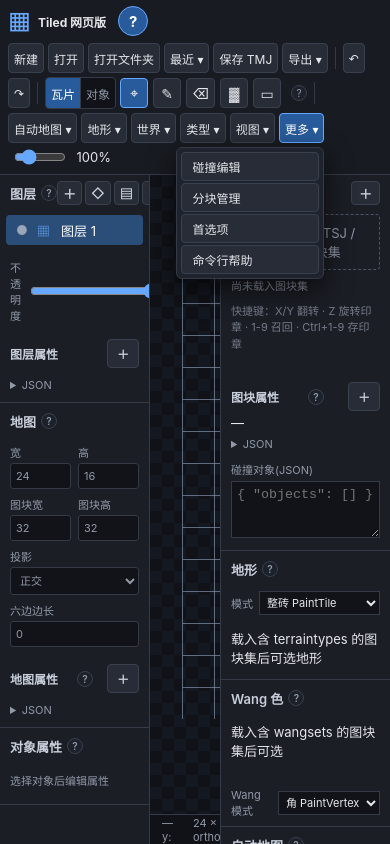
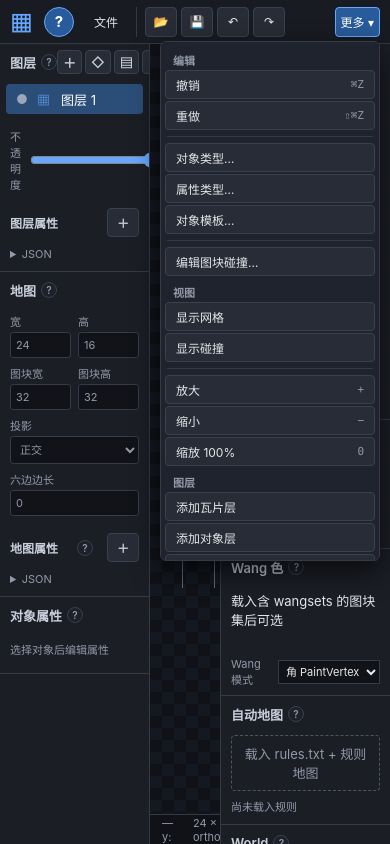
Before and after one commit to yujizhuu/tiled-web, a plain HTML site: page tool/index.html in a window 390 px wide. Both pictures are taken after a click on the button "更多 ▾". Drawn offline with Linux system fonts and the light colour scheme.

Commit message:
Web 0.9.1: 顶栏改为桌面式菜单栏（文件/编辑/视图/图层/地图/世界/帮助）+ 常用图标 + 「更多 ▾」溢出菜单；ResizeObserver 自适应，各宽度不溢出不重叠；新增 tool/test_topbar.js

```diff
--- a/cli/package.json
+++ b/cli/package.json
@@ -1,6 +1,6 @@
 {
   "name": "tiled-web-cli",
-  "version": "0.9.0",
+  "version": "0.9.1",
   "description": "Zero-dependency command-line tool and MCP server for editing Tiled maps (TMJ/TMX): tiles, layers, objects, properties, tilesets, stamps, templates, automap, worlds, export.",
   "license": "AGPL-3.0-or-later",
   "bin": {
--- a/tool/index.html
+++ b/tool/index.html
@@ -8,7 +8,7 @@
 </head>
 <body>
   <header class="topbar">
-    <div class="brand"><span class="brand-mark">▦</span><span>Tiled 网页版</span><small>1.2.4 · 0.9</small></div>
+    <div class="brand"><span class="brand-mark">▦</span><span>Tiled 网页版</span><small>1.2.4 · 0.9.1</small></div>
     <div class="toolbar" role="toolbar" aria-label="编辑工具">
       <button data-action="new" title="新建地图">新建</button>
       <button data-action="open" title="打开 TMJ、TMX 或 TSJ">打开</button>
@@ -337,5 +337,6 @@
   <script src="tiled-folder.js"></script>
   <script src="tiled-help-content.js"></script>
   <script src="tiled-help.js"></script>
+  <script src="tiled-topbar.js"></script>
 </body>
 </html>
--- /dev/null
+++ b/tool/tiled-topbar.js
@@ -0,0 +1,172 @@
+/* Tiled 网页版 · 顶栏布局：桌面式菜单栏 + 常用图标 + 「更多 ▾」溢出菜单。
+ * 只搬动已有按钮节点（保留其事件），重复入口用代理项转发 click。 */
+(function () {
+  'use strict';
+  const $ = (s, r = document) => r.querySelector(s);
+  const KEYS = { save: '⌘S', undo: '⌘Z', redo: '⇧⌘Z', 'zoom-in': '+', 'zoom-out': '−', 'zoom-reset': '0' };
+
+  function proxy(orig, label, key) {
+    const b = document.createElement('button');
+    b.type = 'button'; b.setAttribute('role', 'menuitem'); b.className = 'tb-proxy';
+    b.title = orig ? (orig.title || label) : label;
+    b.innerHTML = '<span class="tb-lbl"></span>' + (key ? '<kbd>' + key + '</kbd>' : '');
+    b.firstChild.textContent = label;
+    b.addEventListener('click', () => { if (orig) orig.click(); });
+    return b;
+  }
+  function asItem(el, label) {
+    if (!el) return null;
+    el.setAttribute('role', 'menuitem');
+    if (label) el.textContent = label;
+    const k = KEYS[el.dataset.action];
+    if (k && !el.querySelector('kbd')) { const t = el.textContent; el.innerHTML = '<span class="tb-lbl"></span><kbd>' + k + '</kbd>'; el.firstChild.textContent = t; }
+    return el;
+  }
+  function makeMenu(label, title) {
+    const m = document.createElement('div'); m.className = 'tb-menu tb-mb'; m.dataset.label = label;
+    m.innerHTML = '<button type="button" class="tb-menu-btn" aria-haspopup="true" aria-expanded="false"></button><div class="tb-menu-panel" role="menu" hidden></div>';
+    const b = m.firstChild; b.textContent = label; b.title = title || label;
+    return m;
+  }
+  function sep() { const h = document.createElement('hr'); h.className = 'tb-menu-sep'; return h; }
+  function closeAll(except) {
+    document.querySelectorAll('.tb-menu.open').forEach((m) => {
+      if (m === except || (except && m.contains(except))) return;
+      m.classList.remove('open');
+      const b = m.querySelector(':scope > .tb-menu-btn'), p = m.querySelector(':scope > .tb-menu-panel');
+      if (b) b.setAttribute('aria-expanded', 'false'); if (p) p.hidden = true;
+    });
+  }
+  function openMenu(m) {
+    const b = m.querySelector(':scope > .tb-menu-btn'), p = m.querySelector(':scope > .tb-menu-panel');
+    closeAll(); m.classList.add('open'); b.setAttribute('aria-expanded', 'true'); p.hidden = false;
+    p.classList.remove('tb-menu-panel-end'); p.style.left = '';
+    const r = p.getBoundingClientRect();
+    if (r.right > window.innerWidth - 4) p.classList.add('tb-menu-panel-end');
+  }
+  function bindMenu(m) {
+    const b = m.querySelector(':scope > .tb-menu-btn'), p = m.querySelector(':scope > .tb-menu-panel');
+    b.addEventListener('click', (e) => { e.preventDefault(); e.stopPropagation(); m.classList.contains('open') ? closeAll() : openMenu(m); });
+    b.addEventListener('mouseenter', () => { if (m.closest('.tb-more-panel') || m.classList.contains('tb-more')) return; const o = document.querySelector('.tb-mb.open'); if (o && o !== m && !o.classList.contains('tb-more')) openMenu(m); });
+    p.addEventListener('click', (e) => {
+      e.stopPropagation();
+      const hit = e.target.closest('button'); if (!hit || hit.classList.contains('tb-menu-btn')) return;
+      if (hit.closest('#recentFolderMenu') && hit.closest('#recentFolderMenu > .tb-menu-btn')) return;
+      closeAll();
+    });
+  }
+
+  function build() {
+    const bar = $('.topbar'), tb = $('.topbar .toolbar');
+    if (!bar || !tb || bar.dataset.layout === 'menubar') return;
+    bar.dataset.layout = 'menubar';
+    const A = (a) => tb.querySelector('[data-action="' + a + '"]') || document.querySelector('.topbar [data-action="' + a + '"]');
+    const T = (t) => tb.querySelector('.tb-menu [data-tool="' + t + '"]');
+    const folderBtn = tb.querySelector('[data-role="open-folder"]');
+    const recent = $('#recentFolderMenu');
+    const helpBtn = $('.topbar .help-main');
+
+    const menubar = document.createElement('nav'); menubar.className = 'tb-menubar'; menubar.setAttribute('aria-label', '菜单栏');
+    const defs = [];
+    const add = (label, title, items) => { const m = makeMenu(label, title); const p = m.lastChild; items.filter(Boolean).forEach((i) => p.appendChild(i)); menubar.appendChild(m); defs.push(m); return m; };
+
+    const save = A('save'), undo = A('undo'), redo = A('redo');
+    add('文件', '文件：新建、打开、保存、导出', [
+      asItem(A('new'), '新建地图…'), asItem(A('open'), '打开文件…'),
+      folderBtn && proxy(folderBtn, '打开文件夹…'), recent, sep(),
+      proxy(save, '保存', KEYS.save), asItem(A('save-tmx'), '导出 TMX'), asItem(A('save-csv'), '导出 CSV（当前层）'), asItem(A('export-png'), '导出 PNG'), sep(),
+      asItem(A('preferences'), '首选项…')]);
+    add('编辑', '编辑：撤销、重做、类型与模板', [
+      proxy(undo, '撤销', KEYS.undo), proxy(redo, '重做', KEYS.redo), sep(),
+      asItem(A('object-types'), '对象类型…'), asItem(A('property-types'), '属性类型…'), asItem(A('templates'), '对象模板…'), sep(),
+      asItem(A('edit-collision'), '编辑图块碰撞…')]);
+    add('视图', '视图：网格、碰撞、缩放', [
+      asItem(A('grid'), '显示网格'), asItem(A('collision'), '显示碰撞'), sep(),
+      asItem(A('zoom-in'), '放大'), asItem(A('zoom-out'), '缩小'), asItem(A('zoom-reset'), '缩放 100%')]);
+    const L = (a) => document.querySelector('.layers-section [data-action="' + a + '"]');
+    add('图层', '图层：添加、排序、删除', [
+      proxy(L('add-layer'), '添加瓦片层'), proxy(L('add-object-layer'), '添加对象层'), proxy(L('add-group-layer'), '添加组层'), sep(),
+      proxy(L('move-layer-up'), '图层上移'), proxy(L('move-layer-down'), '图层下移'), proxy(L('remove-layer'), '删除图层')]);
+    add('地图', '地图：自动地图、地形、分块', [
+      asItem(A('automap'), '应用自动地图规则'), asItem(A('toggle-live-automap'), '实时自动地图'), asItem(A('automap-browser'), '规则浏览…'), asItem(A('rule-edit'), '规则编辑…'), sep(),
+      asItem(T('terrain'), '地形笔刷'), asItem(T('wang'), 'Wang 笔刷'), asItem(A('wang-fill'), 'Wang 区域填充'), asItem(A('terrain-mark'), '标记地形角'), sep(),
+      asItem(A('chunk-panel'), '无限地图分块…')]);
+    add('世界', '世界与资源目录', [
+      asItem(A('load-world'), '打开 .world…'), asItem(A('world-view-toggle'), '世界视图'), asItem(A('world-editor'), '世界编辑…'), sep(), asItem(A('bind-assets'), '绑定资源目录…')]);
+    const helpItems = [helpBtn && proxy(helpBtn, '帮助文档', 'F1'), asItem(A('cli-help'), '浏览器命令行帮助')];
+    const helpMenu = add('帮助', '帮助', helpItems);
+    // 兜底：旧工具栏里还没被收编的动作都放进「编辑」，保证每个功能都可达
+    const leftovers = [...tb.querySelectorAll('.tb-menu-panel [data-action], .tb-menu-panel [data-tool]')].filter((el) => !menubar.contains(el));
+    leftovers.forEach((el) => defs[1].lastChild.appendChild(asItem(el)));
+
+    // 常用图标
+    const prim = document.createElement('div'); prim.className = 'tb-primary tb-chunk'; prim.setAttribute('role', 'group'); prim.setAttribute('aria-label', '常用');
+    const icon = (el, ch, title) => { if (!el) return; el.classList.add('tb-icon'); el.textContent = ch; el.title = title; el.removeAttribute('role'); prim.appendChild(el); };
+    icon(folderBtn, '📂', '打开文件夹（自动关联图块集）');
+    icon(save, '💾', '保存（⌘S）');
+    icon(undo, '↶', '撤销（⌘Z）');
+    icon(redo, '↷', '重做（⇧⌘Z）');
+
+    // 工具面板
+    const tools = document.createElement('div'); tools.className = 'tb-tools tb-chunk'; tools.dataset.label = '工具';
+    [tb.querySelector('.tool-mode'), ...tb.querySelectorAll(':scope > .tool-group')].forEach((n) => n && tools.appendChild(n));
+    const zoom = tb.querySelector('.zoom'); if (zoom) zoom.classList.add('tb-chunk'), zoom.dataset.label = '缩放';
+
+    // 更多
+    const more = makeMenu('更多 ▾', '放不下的菜单和工具'); more.classList.add('tb-more'); more.lastChild.classList.add('tb-more-panel', 'tb-menu-panel-end'); more.hidden = true;
+
+    // 重组
+    tb.textContent = '';
+    tb.append(menubar, prim, tools);
+    if (zoom) tb.append(zoom);
+    tb.append(more);
+    [...defs, more].forEach(bindMenu);
+    if (recent) { recent.classList.add('tb-sub'); recent.querySelector('.tb-menu-btn').textContent = '最近的文件夹 ▸'; }
+
+    const status = $('#status');
+    // 收起顺序：先隐状态，再缩放、工具，再从右往左收菜单
+    const chunks = [zoom, tools, ...defs.slice().reverse()].filter(Boolean);
+    const homes = new Map(); chunks.forEach((c) => homes.set(c, { parent: c.parentNode, next: null }));
+    const order = [...tb.children];
+    function restore() {
+      // 按原始顺序放回
+      menubar.textContent = ''; defs.forEach((d) => menubar.appendChild(d));
+      [menubar, prim, tools, zoom, more].forEach((n) => n && tb.appendChild(n));
+      more.lastChild.textContent = '';
+    }
+    const over = () => bar.scrollWidth > bar.clientWidth + 0.5 || tb.scrollWidth > tb.clientWidth + 0.5;
+    let busy = false, lastW = -1;
+    function layout(force) {
+      const w = bar.clientWidth; if (busy || (!force && w === lastW)) return; busy = true; lastW = w;
+      const wasOpen = document.querySelector('.topbar .tb-mb.open');
+      closeAll(); restore(); more.hidden = true; bar.classList.remove('tb-no-status', 'tb-compact');
+      if (status) status.hidden = false;
+      if (over()) bar.classList.add('tb-compact');
+      if (over() && status) { bar.classList.add('tb-no-status'); }
+      const moved = [];
+      for (const c of chunks) {
+        if (!over()) break;
+        more.hidden = false; moved.unshift(c);
+        more.lastChild.textContent = ''; moved.forEach((x) => more.lastChild.appendChild(x));
+        if (c.classList.contains('tb-mb')) { c.classList.remove('open'); c.querySelector(':scope > .tb-menu-panel').hidden = true; }
+      }
+      // 「更多」里按原顺序：菜单在前
+      more.lastChild.textContent = '';
+      [...defs.filter((d) => moved.includes(d)), tools, zoom].filter((x) => x && moved.includes(x)).forEach((x) => more.lastChild.appendChild(x));
+      menubar.hidden = !menubar.children.length;
+      if (wasOpen && !wasOpen.hidden && !wasOpen.closest('.tb-more-panel') && wasOpen.isConnected) openMenu(wasOpen);
+      busy = false;
+    }
+    const ro = new ResizeObserver(() => layout(false)); ro.observe(bar);
+    window.addEventListener('resize', () => layout(false));
+    window.TiledTopbar = { layout: () => layout(true) };
+    layout(true);
+    void order; void homes; void helpMenu;
+  }
+  // 其他模块在 0–140ms 内各自 boot（folder 模块会插入「打开文件夹」），之后再重组
+  function init() {
+    const t0 = Date.now();
+    (function wait() { if (document.querySelector('[data-role="open-folder"]') || Date.now() - t0 > 2500) setTimeout(build, 30); else setTimeout(wait, 40); })();
+  }
+  if (document.readyState === 'loading') document.addEventListener('DOMContentLoaded', init); else init();
+})();
--- a/tool/tiled.css
+++ b/tool/tiled.css
@@ -123,3 +123,42 @@ button[data-action="toggle-live-automap"].active{background:var(--accent2);borde
 .help-example{background:#111319;border-left:3px solid var(--accent);padding:6px 10px!important;margin-top:8px!important}
 .help-note{color:#e8c070!important;font-size:12px;margin-top:6px!important}
 .section-head>span:first-child{white-space:nowrap;display:inline-flex;align-items:center}.layers-section .section-actions button{padding:1px 5px}
+/* ===== 顶栏：菜单栏布局（0.9.1） ===== */
+.topbar[data-layout="menubar"]{flex-wrap:nowrap;overflow:hidden;gap:10px;min-height:44px;padding:4px 10px;position:relative;z-index:50}
+.topbar[data-layout="menubar"]{overflow:visible}
+.topbar[data-layout="menubar"] .toolbar{flex:1 1 0;min-width:0;flex-wrap:nowrap;overflow:visible;gap:8px;padding:0}
+.topbar[data-layout="menubar"] .brand{flex-shrink:0}
+.topbar[data-layout="menubar"] .status{flex:0 1 auto;min-width:0;max-width:200px}
+.topbar.tb-no-status .status{display:none}
+.topbar.tb-compact .brand>span:not(.brand-mark){display:none}
+.topbar.tb-compact .brand small{display:none}
+.tb-menubar{display:flex;flex-wrap:nowrap;gap:1px;flex-shrink:0}
+.tb-menubar>.tb-menu>.tb-menu-btn{background:transparent;border-color:transparent;padding:3px 9px;height:30px}
+.tb-menubar>.tb-menu>.tb-menu-btn:hover{background:#2a303c}
+.tb-chunk{display:flex;align-items:center;gap:4px;flex-shrink:0;flex-wrap:nowrap}
+.tb-primary{padding-left:8px;border-left:1px solid var(--line)}
+.tb-tools{padding-left:8px;border-left:1px solid var(--line)}
+.tb-tools .tool-mode,.tb-tools .tool-group{display:flex;gap:3px;flex-shrink:0}
+.tb-tools .tool-group[hidden]{display:none}
+.tb-icon{min-width:32px;padding:3px 6px!important;font-size:15px}
+.tb-more{margin-left:auto;flex-shrink:0}
+.tb-more[hidden]{display:none}
+.tb-menu-panel{max-height:min(75vh,520px);overflow:auto}
+.tb-menu-panel kbd{margin-left:auto;padding-left:16px;color:var(--muted);font:11px ui-monospace,Menlo,monospace}
+.tb-menu-panel>button,.tb-menu-panel>.tb-sub>.tb-menu-btn{display:flex;align-items:center;gap:6px;width:100%;white-space:nowrap}
+.tb-menu-panel{min-width:180px;max-width:min(300px,92vw)}
+.tb-sub{width:100%}
+.tb-sub>.tb-menu-btn{height:auto;min-height:28px;text-align:left;padding:5px 10px;font-size:12px;background:#272c36}
+.tb-sub>.tb-menu-panel{position:static;box-shadow:none;margin:2px 0 2px 10px;border-color:#2c3340}
+/* 「更多」里的分组以小标题展开 */
+.tb-more-panel{width:max-content;min-width:220px}
+.tb-more-panel>.tb-menu>.tb-menu-btn{display:none}
+.tb-more-panel>.tb-menu>.tb-menu-panel{display:flex!important;position:static;box-shadow:none;border:0;padding:0;max-height:none;overflow:visible;background:transparent}
+.tb-more-panel>.tb-menu::before,.tb-more-panel>.tb-chunk::before{content:attr(data-label);display:block;padding:6px 8px 2px;font-size:11px;color:var(--muted);font-weight:600}
+.tb-more-panel>.tb-chunk{flex-direction:column;align-items:stretch;border:0;padding:0 0 4px}
+.tb-more-panel>.tb-tools>div{flex-wrap:wrap;padding:0 6px}
+.tb-more-panel>.zoom{flex-direction:row;padding:0 8px 6px;margin:0}
+.tb-more-panel>.zoom::before{display:none}
+.tb-more-panel .tb-tools button{width:auto;min-width:32px;justify-content:center;text-align:center}
+.tb-more-panel .tb-tools .tool-mode{flex-direction:row}
+.tb-more-panel .tb-tools .tool-mode>button{flex:1}
```
Also changed, not shown: tool/test_topbar.js (added, +81 -0 lines).
